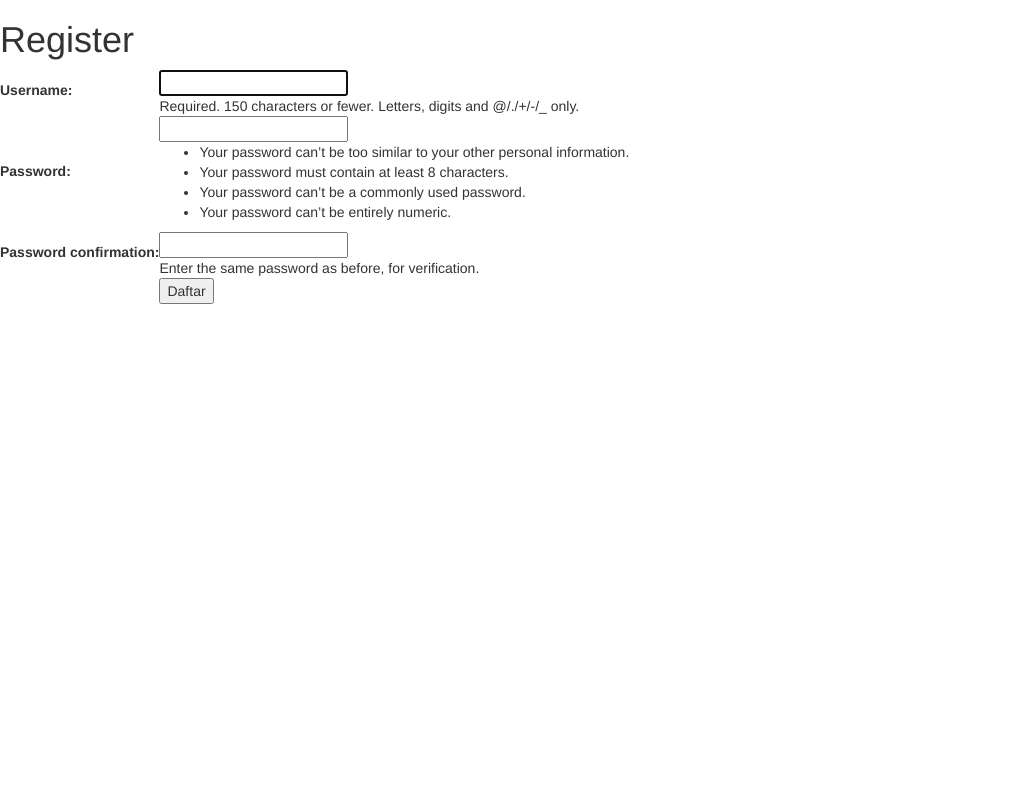
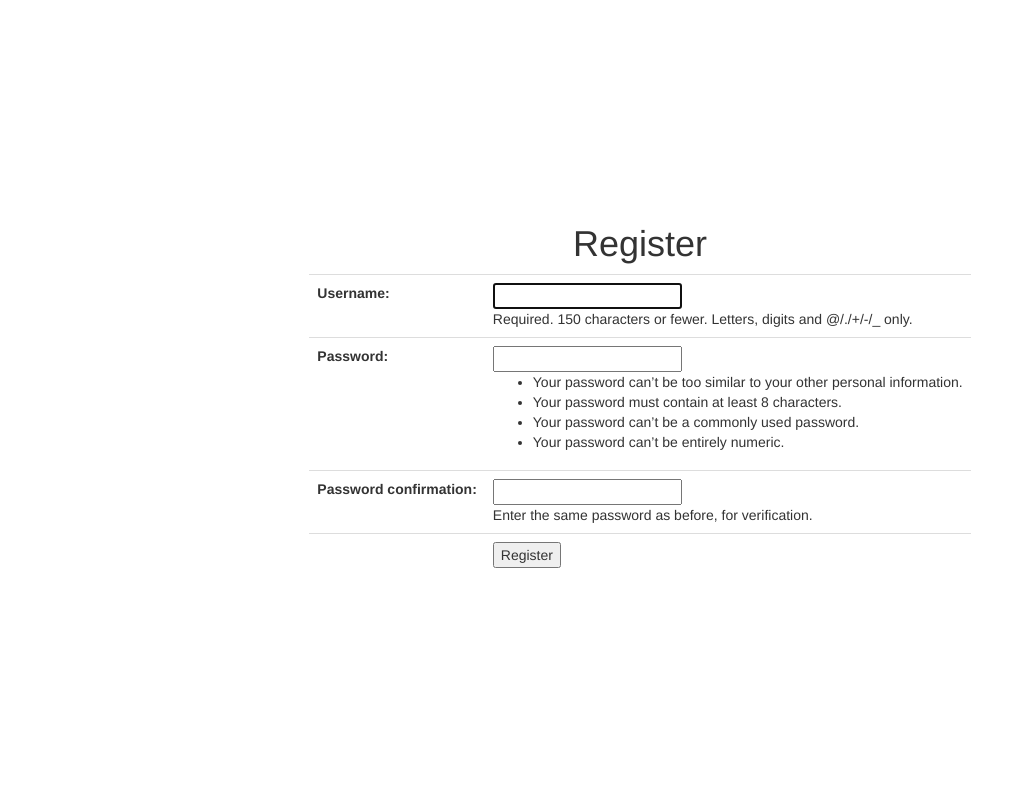
Before and after one commit to KarinaMaharani/raringo, a Django app: page /register/ in a window 1280 px wide. Shown: the whole page, without its empty margins (0-1021 px from the left). Run offline with Django 5.2, Linux system fonts and the light colour scheme; some libraries are stand-ins or nearby versions.

Commit message:
applied boostrap for pages

```diff
--- a/main/templates/create_product_entry.html
+++ b/main/templates/create_product_entry.html
@@ -15,7 +15,7 @@
 
 <form method="POST">
   {% csrf_token %}
-  <table>
+  <table class="table">
     {{ form.as_table }}
     <tr>
       <td></td>
--- a/main/templates/login.html
+++ b/main/templates/login.html
@@ -5,16 +5,16 @@
 {% endblock meta %}
 
 {% block content %}
-<div class="login">
+<div class="login" style="display: flex; justify-content: center; align-items: center; height: 100vh; flex-direction: column;">
   <h1>Login</h1>
 
   <form method="POST" action="">
     {% csrf_token %}
-    <table>
+    <table class="table">
       {{ form.as_table }}
       <tr>
         <td></td>
-        <td><input class="btn login_btn" type="submit" value="Login" /></td>
+        <td style="text-align: center;"><input class="btn login_btn" type="submit" value="Login" /></td>
       </tr>
     </table>
   </form>
--- a/main/templates/main.html
+++ b/main/templates/main.html
@@ -22,7 +22,7 @@
 {% if not product_entries %}
 <p>Belum ada data produk.</p>
 {% else %}
-<table>
+<table class="table">
     <tr>
       <th>Product Name</th>
       <th>Price</th>
--- a/main/templates/register.html
+++ b/main/templates/register.html
@@ -6,16 +6,16 @@
 
 {% block content %}
 
-<div class="login">
+<div class="login" style="display: flex; justify-content: center; align-items: center; height: 100vh; flex-direction: column;" >
   <h1>Register</h1>
 
   <form method="POST">
     {% csrf_token %}
-    <table>
+    <table class="table">
       {{ form.as_table }}
       <tr>
         <td></td>
-        <td><input type="submit" name="submit" value="Daftar" /></td>
+        <td><input type="submit" name="submit" value="Register" /></td>
       </tr>
     </table>
   </form>
--- a/main/views.py
+++ b/main/views.py
@@ -26,9 +26,7 @@ def show_main(request):
     return render(request, "main.html", context)
 
 def create_product_entry(request):
-    context = {
-        'application': 'Raringo',
-    }
+
     form = ProductEntryForm(request.POST or None)
 
     if form.is_valid() and request.method == "POST":
@@ -37,7 +35,10 @@ def create_product_entry(request):
         product_entry.save()
         return redirect('main:show_main')
 
-    context = {'form': form}
+    context = {
+        'application': 'Raringo',
+        'form': form
+    }
     return render(request, "create_product_entry.html", context)
 
 def show_xml(request):
```
